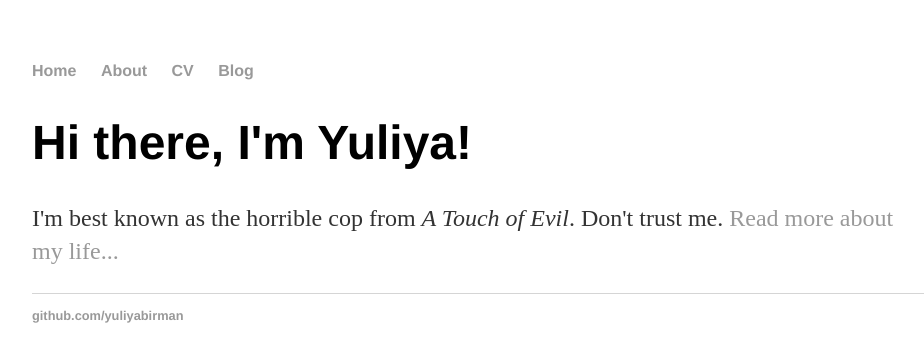
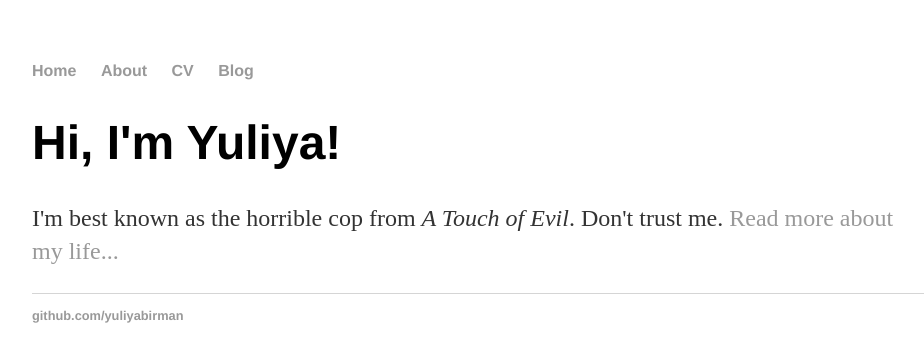
Before and after one commit to yuliyabirman/yuliyabirman.github.io, a Jekyll site: the page built from index.html, in a window 1280 px wide. Shown: the top 362 px of the page, without its empty margins (160-1084 px from the left). Built offline with Jekyll 4.4.1, drawn with Linux system fonts in a browser that asks for light colours.

Commit message:
Update index.html

```diff
--- a/index.html
+++ b/index.html
@@ -4,6 +4,6 @@ title: Yuliya Birman
 ---
 
 		<div class="blurb">
-			<h1>Hi there, I'm Yuliya!</h1>
+			<h1>Hi, I'm Yuliya!</h1>
 			<p>I'm best known as the horrible cop from <em>A Touch of Evil</em>. Don't trust me. <a href="/about">Read more about my life...</a></p>
 		</div>
```
